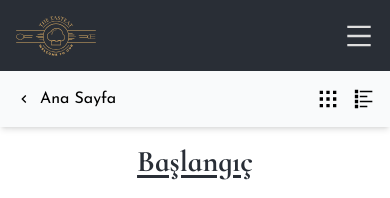
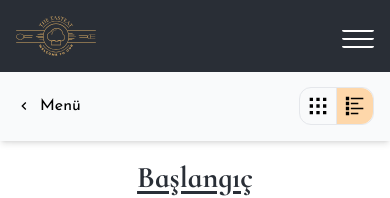
Before and after one commit to furkanleylek/Restaurant-App-Lykos, a Next.js app: page /menu in a window 390 px wide. Both pictures are taken after a click on the element "Başlangıç". Shown: the top 198 px of the page. Built offline with nearby package versions, Linux system fonts and the light colour scheme.

Commit message:
menu modal

```diff
--- a/components/header/header.tsx
+++ b/components/header/header.tsx
@@ -1,20 +1,21 @@
-import React from 'react'
-import classNames from 'classnames'
-import { Josefin_Sans } from 'next/font/google'
-import Logo from '@/public/Logo.svg'
+'use client'
+import React, { useState } from 'react'
 import Image from 'next/image'
 import Link from 'next/link'
 import { AiOutlineInstagram, AiOutlineTwitter, AiOutlineMenu } from 'react-icons/ai'
 import UnderlineAnimation from '../layouts/underlineAnimation'
-const josefin = Josefin_Sans({ subsets: ['latin'] })
-
+import NavbarModal from '@/components/modals/navbarModal'
 
 const Header = () => {
+
+    const [isOpen, setIsOpen] = useState(false)
+
     return (
         <header
             className="md:container mx-auto px-4 md:px-16 xl:px-32 w-full flex flex-col py-4 xl:py-8 gap-10"
         >
             <div className='flex justify-between items-center text-white mdlg:hidden'>
+                <Link href="/">
                     <Image
                         src="/Logo.svg"
                         width={80}
@@ -23,7 +24,15 @@ const Header = () => {
                         className='object-cover'
                         priority
                     />
-                <AiOutlineMenu className='text-third text-3xl' />
+                </Link>
+                <button
+                    className={`h-[24px] flex mdlg:hidden flex-col items-center justify-center cursor-pointer z-[999] hover:scale-110 transition-all `}
+                    onClick={() => setIsOpen(!isOpen)}
+                >
+                    <span className={`${isOpen ? 'rotate-[-45deg] translate-x-[-5px] translate-y-[10px] border-secondary' : 'border-white'} h-2 w-[32px] border-b-[2px]  rounded-sm transform transition ease-in-out `}></span>
+                    <span className={`${isOpen ? 'opacity-0  border-secondary' : 'opacity-100  border-white'} h-2 w-[32px] border-b-[2px] rounded-sm transition-all  ease-in-out `}></span>
+                    <span className={`${isOpen ? '-rotate-[-45deg]  translate-y-[-6px]  border-secondary' : ' border-white'} h-2 w-[32px] border-b-[2px] rounded-sm transform transition ease-in-out `}></span>
+                </button>
             </div>
             <div className='hidden mdlg:flex items-center justify-between'>
                 <p className='border-[1px]  py-3 px-5 border-stroke text-third'>
@@ -67,6 +76,9 @@ const Header = () => {
                     </Link>
                 </div>
             </div>
+            {isOpen && (
+                <NavbarModal setIsOpen={setIsOpen} />
+            )}
         </header>
     )
 }
--- a/components/layouts/buttonFirst.tsx
+++ b/components/layouts/buttonFirst.tsx
@@ -8,7 +8,7 @@ interface ButtonFirstProps {
 const ButtonFirst: React.FC<ButtonFirstProps> = ({ children, linkHref }) => {
     return (
         <Link href={linkHref}>
-            <button className='button h-14 bg-auto overflow-hidden relative before:bg-stroke border-[1px] border-stroke py-2 md:py-3 xl:py-4 rounded-sm px-8 md:px-12 xl:px-16 text-white justify-start self-start'>
+            <button className='button h-10 text-[15x] mdlg:h-14 bg-auto overflow-hidden relative before:bg-stroke border-[1px] border-stroke py-2 md:py-3 xl:py-4 rounded-sm px-8 md:px-12 xl:px-16 text-white justify-start self-start'>
                 <span className='relative z-10'>
                     {children}
                 </span>
--- a/components/menu/food.tsx
+++ b/components/menu/food.tsx
@@ -33,7 +33,7 @@ const SingleFood: React.FC<SingleFoodProps> = ({ dishTitle, dishDescription, dis
                 width={viewType ? 70 : 120}
                 height={70}
                 alt={dishTitle}
-                className={`object-cover ${viewType ? 'rounded-full' : 'rounded-sm w-full max-w-xl'}`}
+                className={`object-cover ${viewType ? 'rounded-full' : 'rounded-sm w-full'}`}
             />
             <div className={`flex flex-col gap-2 ${viewType ? 'px-0' : 'px-2'}`}>
                 <TitleH5>
@@ -56,14 +56,14 @@ const Food: React.FC<MenuProps> = ({ dishData, dishCategoryTitle }) => {
 
     return (
         <div
-            className='flex flex-col w-full mt-36 md:mt-2 gap-6 container mx-auto xl:pb-32 md:px-16 xl:px-32 relative pb-4'
+            className='flex flex-col w-full mt-40 md:mt-2 gap-6 container mx-auto xl:pb-32 md:px-16 xl:px-32 relative pb-4'
         >
             <TitleH4
                 className='underline underline-offset-4 text-3xl text-center'
             >
                 {dishCategoryTitle}
             </TitleH4>
-            <div className={`grid ${viewType ? 'grid-cols-1 ' : 'grid-cols-2 md:grid-cols-3 xl:grid-cols-4'} md:grid-cols-2 w-full gap-4`}>
+            <div className={`grid ${viewType ? 'grid-cols-1 ' : 'grid-cols-2 md:grid-cols-3 lg:grid-cols-4 xl:grid-cols-5'} md:grid-cols-2 w-full gap-4`}>
                 {
                     dishData.map((e, index) => {
                         return (
--- a/components/menu/menuheader.tsx
+++ b/components/menu/menuheader.tsx
@@ -8,7 +8,7 @@ const MenuHeader = () => {
     const { setInsideCategory, viewType, setViewType } = useRestaurantContext()
     return (
         <div
-            className='bg-gray-50 z-20 w-full fixed md:relative top-[71px] md:top-[-10px] inset-x-0 shadow-md cursor-pointer flex'
+            className='bg-gray-50 z-10 w-full fixed md:relative top-[71px] md:top-[-10px] inset-x-0 shadow-md cursor-pointer flex'
             id='menu-header'
         >
             <div className="md:container mx-auto px-4 md:px-16 xl:px-32 w-full flex gap-10 py-4 xl:py-4">
@@ -23,17 +23,19 @@ const MenuHeader = () => {
                     </span>
                     <h3
                     >
-                        Ana Sayfa
+                        Menü
                     </h3>
                 </div>
-                <div className='flex items-center gap-4 mdlg:gap-6 text-xl'>
+                <div className='flex items-center border-[1px] rounded-xl text-xl'>
                     <button
                         onClick={() => setViewType(false)}
+                        className={`border-r-[1px] rounded-l-xl p-2 ${viewType ? '' : 'bg-orange-200'}`}
                     >
                         <GrApps />
                     </button>
                     <button
                         onClick={() => setViewType(true)}
+                        className={`p-2 rounded-r-xl ${viewType ? 'bg-orange-200' : ''}`}
                     >
                         <GrSort />
                     </button>
--- /dev/null
+++ b/components/modals/navbarModal.jsx
@@ -0,0 +1,30 @@
+import React from 'react'
+import Link from 'next/link'
+import { FaHome } from 'react-icons/fa'
+import { BiSolidFoodMenu } from 'react-icons/bi'
+import { CgProfile } from 'react-icons/cg'
+import Image from 'next/image'
+function NavbarModal({ setIsOpen }) {
+    return (
+        <div className="fixed mdlg:hidden w-full h-full inset-0 z-50 overflow-y-hidden
+    ">
+            <div className='flex flex-col items-center justify-start pt-12 w-full animate-modal h-full  bg-[#F1F1E8] relative z-50'>
+                <Image
+                    src='/Logo.svg'
+                    width={200}
+                    height={120}
+                    alt='logo'
+                    className='py-16'
+                />
+                <Link className='text-2xl  text-gray-700 hover:bg-sky-500 hover:text-white font-bold flex items-center justify-start w-3/4 gap-8 h-20 ' onClick={() => setIsOpen(false)} href="/"><FaHome className=' text-[40px]' />Ana Sayfa</Link>
+                <span className='w-3/4 h-1 border-b-4'></span>
+                <Link className='text-2xl text-gray-700 hover:bg-sky-500 hover:text-white font-bold flex  items-center justify-start w-3/4 gap-8 h-20' onClick={() => setIsOpen(false)} href="/menu"><BiSolidFoodMenu className=' text-[40px] ' /> Menü</Link>
+                <span className='w-3/4 h-1 border-b-4 '></span>
+                <Link className='text-2xl text-gray-700 hover:bg-sky-500 hover:text-white font-bold flex items-center justify-start  w-3/4 gap-8 h-20 ' onClick={() => setIsOpen(false)} href="/giris"><CgProfile className='text-[40px]' />Giriş Yap</Link>
+                <span className='w-3/4 h-1 border-b-4'></span>
+            </div>
+        </div>
+    )
+}
+
+export default NavbarModal
```
Lines whose indentation alone changed are shown as unchanged.
